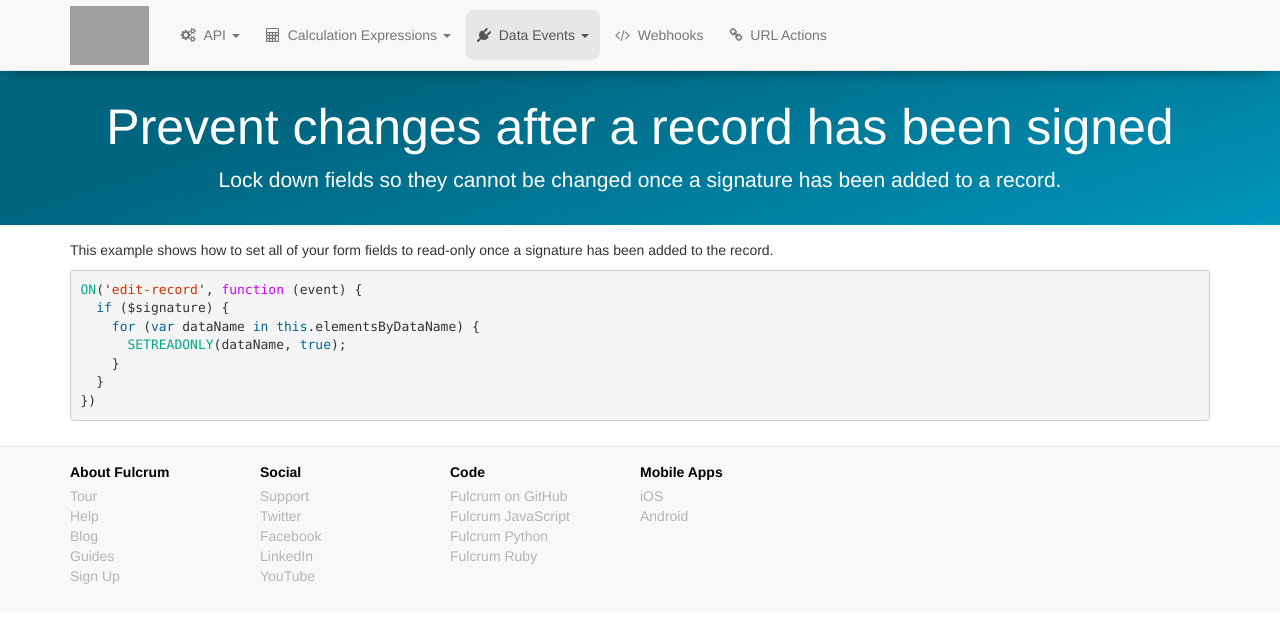
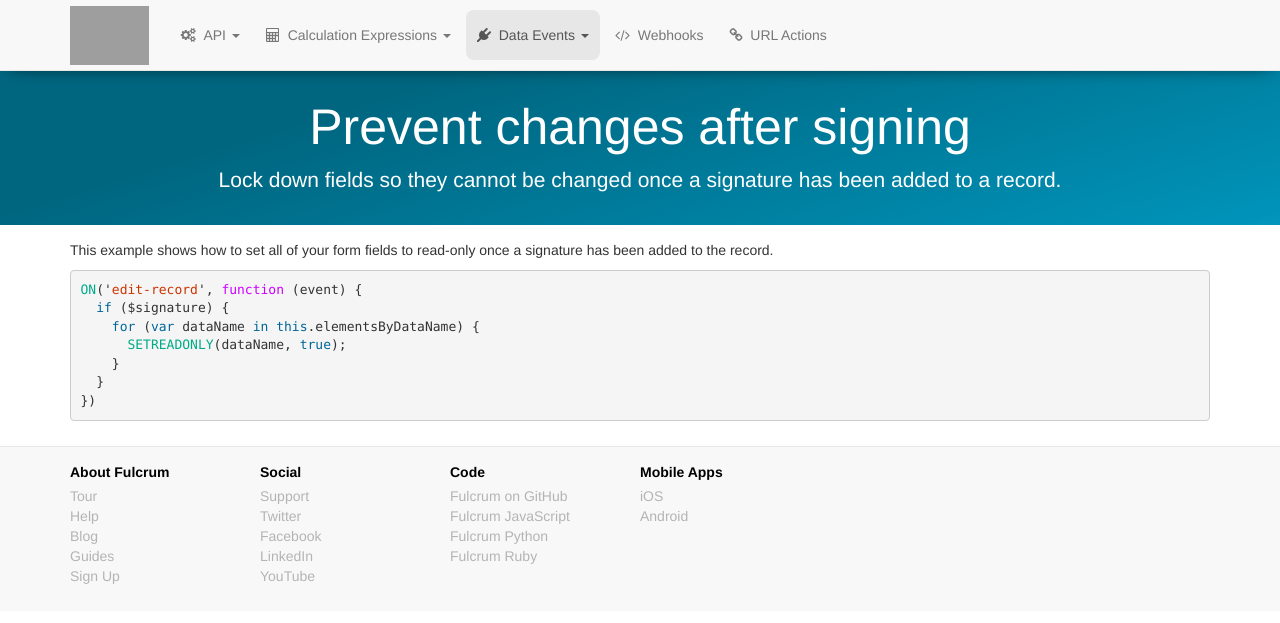
Before and after one commit to rylincoln/developer.fulcrumapp.com, a Jekyll site: the page built from _data-event-examples/prevent-changes-after-signed.md, in a window 1280 px wide. Shown: the top 623 px of the page. Built offline with Jekyll 4.4.1, drawn with Linux system fonts in a browser that asks for light colours; nearby versions of some CDN libraries; grey boxes are pictures that could not be loaded.

Commit message:
Shorten title

```diff
--- a/_data-event-examples/prevent-changes-after-signed.md
+++ b/_data-event-examples/prevent-changes-after-signed.md
@@ -1,7 +1,7 @@
 ---
 layout: default
 section: data_events
-title: "Prevent changes after a record has been signed"
+title: "Prevent changes after signing"
 description: "Lock down fields so they cannot be changed once a signature has been added to a record."
 category: section
 ---
```
